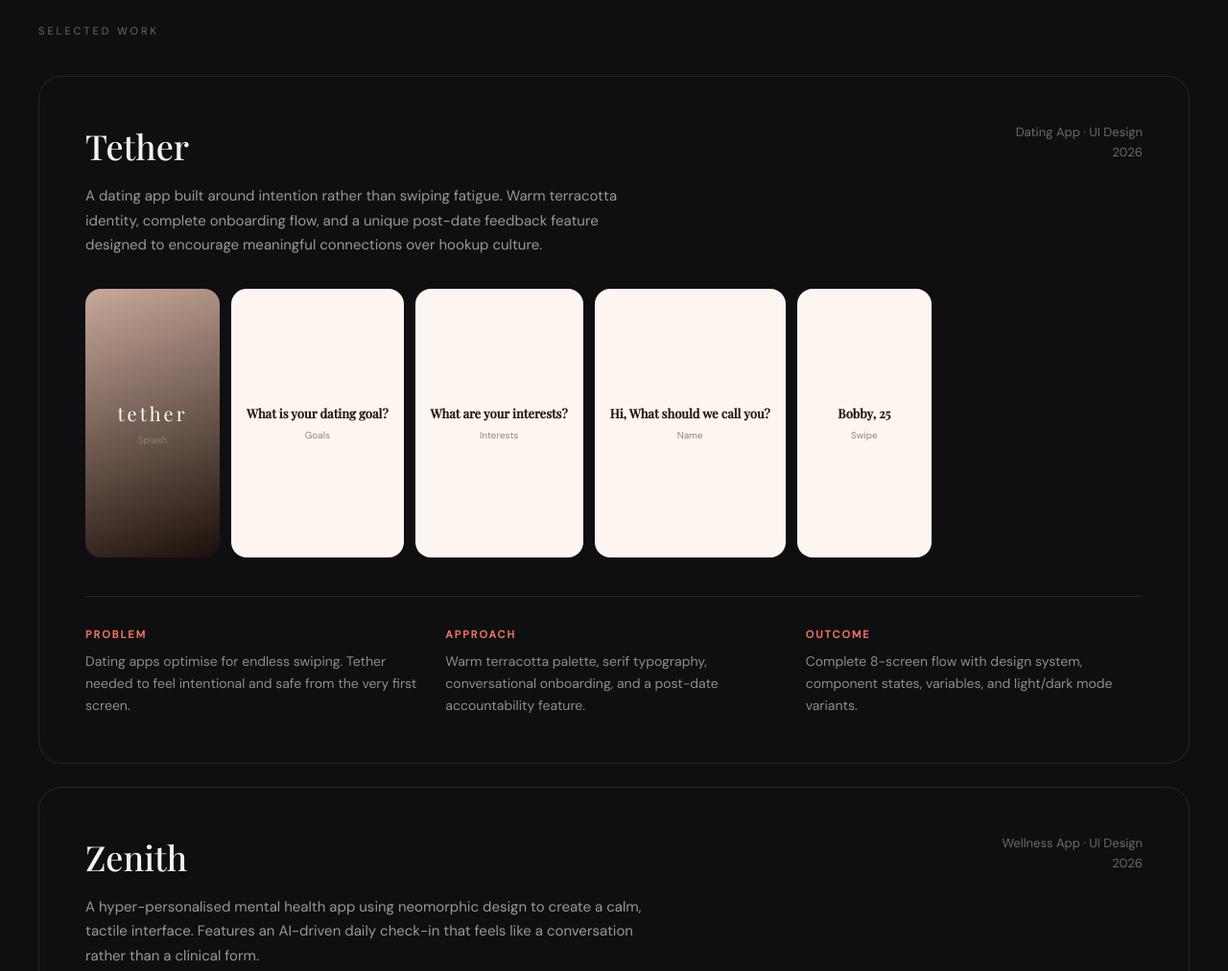
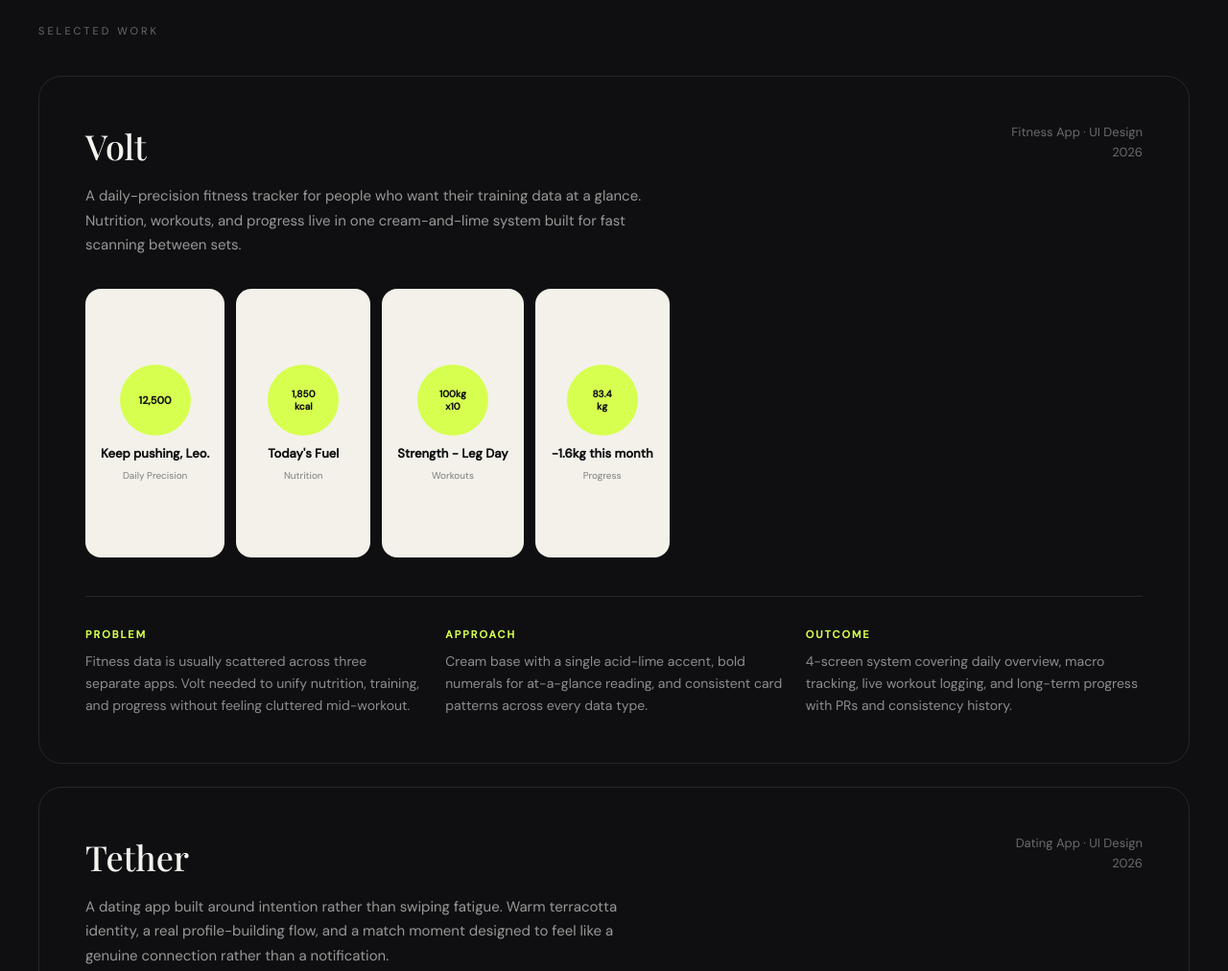
Before and after one commit to bojby/bojby.github.io, a plain HTML site: page index.html in a window 1280 px wide. Shown: the part 640-1652 px from the top of the page at 96% size. Drawn offline with nearby package versions, Linux system fonts and the light colour scheme.

Commit message:
Update index.html

```diff
--- a/index.html
+++ b/index.html
@@ -146,19 +146,26 @@ nav {
   opacity: 0.5;
 }
 
+/* Volt screens — cream base, lime accent, mirrors the real dashboard */
+.v1, .v2, .v3, .v4 { background: #F3F1EA; }
+.volt-accent-block {
+  width: 74px; height: 74px; border-radius: 50%;
+  background: #D6FF4F;
+  display: flex; align-items: center; justify-content: center;
+  margin-bottom: 10px;
+}
+
 /* Tether screens */
 .t1 { background: linear-gradient(160deg, #c9a99a 0%, #1a0f0a 100%); }
 .t2 { background: #FDF6F0; }
 .t3 { background: #FDF6F0; }
 .t4 { background: #FDF6F0; }
-.t5 { background: #FDF6F0; }
 
 /* Zenith screens */
 .z1 { background: #E8E4F0; }
 .z2 { background: #E8E4F0; }
 .z3 { background: #E8E4F0; }
 .z4 { background: #E8E4F0; }
-.z5 { background: #E8E4F0; }
 
 /* Case study grid */
 .case-grid {
@@ -179,6 +186,7 @@ nav {
   color: rgba(245,243,240,0.55);
   line-height: 1.65;
 }
+.volt-accent { color: #D6FF4F; }
 .tether-accent { color: #E8735A; }
 .zenith-accent { color: #7C6FA0; }
 
@@ -296,7 +304,7 @@ nav {
 <!-- Hero -->
 <div class="hero">
   <h1>UI Designer building<br>products people actually<br>want to use.</h1>
-  <p>I design warm, considered digital experiences — from dating apps to wellness tools. Currently exploring the intersection of design and frontend development.</p>
+  <p>I design warm, considered digital experiences — from fitness dashboards to dating apps and wellness tools. Currently exploring the intersection of design and frontend development.</p>
   <div class="tags">
     <div class="tag">Figma</div>
     <div class="tag">Design Systems</div>
@@ -310,13 +318,60 @@ nav {
 <div class="projects" id="projects">
   <p class="section-label">Selected Work</p>
 
+  <!-- Volt -->
+  <div class="project-card">
+    <div class="project-top">
+      <div class="project-name">Volt</div>
+      <div class="project-meta">Fitness App · UI Design<br>2026</div>
+    </div>
+    <p class="project-desc">A daily-precision fitness tracker for people who want their training data at a glance. Nutrition, workouts, and progress live in one cream-and-lime system built for fast scanning between sets.</p>
+
+    <div class="screens">
+      <div class="screen v1">
+        <div class="volt-accent-block"><span style="font-size:11px; font-weight:600; color:#0F0F12;">12,500</span></div>
+        <p style="color: #0F0F12; font-size: 13px; font-weight: 600;">Keep pushing, Leo.</p>
+        <p class="screen-name" style="color: #0F0F12;">Daily Precision</p>
+      </div>
+      <div class="screen v2">
+        <div class="volt-accent-block"><span style="font-size:10px; font-weight:600; color:#0F0F12;">1,850<br>kcal</span></div>
+        <p style="color: #0F0F12; font-size: 13px; font-weight: 600;">Today's Fuel</p>
+        <p class="screen-name" style="color: #0F0F12;">Nutrition</p>
+      </div>
+      <div class="screen v3">
+        <div class="volt-accent-block"><span style="font-size:10px; font-weight:600; color:#0F0F12;">100kg<br>x10</span></div>
+        <p style="color: #0F0F12; font-size: 13px; font-weight: 600;">Strength - Leg Day</p>
+        <p class="screen-name" style="color: #0F0F12;">Workouts</p>
+      </div>
+      <div class="screen v4">
+        <div class="volt-accent-block"><span style="font-size:10px; font-weight:600; color:#0F0F12;">83.4<br>kg</span></div>
+        <p style="color: #0F0F12; font-size: 13px; font-weight: 600;">-1.6kg this month</p>
+        <p class="screen-name" style="color: #0F0F12;">Progress</p>
+      </div>
+    </div>
+
+    <div class="case-grid">
+      <div class="case-item">
+        <h4 class="volt-accent">Problem</h4>
+        <p>Fitness data is usually scattered across three separate apps. Volt needed to unify nutrition, training, and progress without feeling cluttered mid-workout.</p>
+      </div>
+      <div class="case-item">
+        <h4 class="volt-accent">Approach</h4>
+        <p>Cream base with a single acid-lime accent, bold numerals for at-a-glance reading, and consistent card patterns across every data type.</p>
+      </div>
+      <div class="case-item">
+        <h4 class="volt-accent">Outcome</h4>
+        <p>4-screen system covering daily overview, macro tracking, live workout logging, and long-term progress with PRs and consistency history.</p>
+      </div>
+    </div>
+  </div>
+
   <!-- Tether -->
   <div class="project-card">
     <div class="project-top">
       <div class="project-name">Tether</div>
       <div class="project-meta">Dating App · UI Design<br>2026</div>
     </div>
-    <p class="project-desc">A dating app built around intention rather than swiping fatigue. Warm terracotta identity, complete onboarding flow, and a unique post-date feedback feature designed to encourage meaningful connections over hookup culture.</p>
+    <p class="project-desc">A dating app built around intention rather than swiping fatigue. Warm terracotta identity, a real profile-building flow, and a match moment designed to feel like a genuine connection rather than a notification.</p>
 
     <div class="screens">
       <div class="screen t1">
@@ -324,66 +379,56 @@ nav {
         <p class="screen-name" style="color: rgba(255,255,255,0.5);">Splash</p>
       </div>
       <div class="screen t2">
-        <p style="font-family: 'Playfair Display', serif; color: #2C1810; font-size: 13px; font-weight: 600;">What is your dating goal?</p>
-        <p class="screen-name" style="color: #2C1810;">Goals</p>
+        <p style="font-family: 'Playfair Display', serif; color: #2C1810; font-size: 13px; font-weight: 600;">Add your photos</p>
+        <p class="screen-name" style="color: #2C1810;">Build Profile</p>
       </div>
       <div class="screen t3">
-        <p style="font-family: 'Playfair Display', serif; color: #2C1810; font-size: 13px; font-weight: 600;">What are your interests?</p>
-        <p class="screen-name" style="color: #2C1810;">Interests</p>
+        <p style="font-family: 'Playfair Display', serif; color: #2C1810; font-size: 13px; font-weight: 600;">Bobby, 25 · 2km away</p>
+        <p class="screen-name" style="color: #2C1810;">Swipe</p>
       </div>
       <div class="screen t4">
-        <p style="font-family: 'Playfair Display', serif; color: #2C1810; font-size: 13px; font-weight: 600;">Hi, What should we call you?</p>
-        <p class="screen-name" style="color: #2C1810;">Name</p>
-      </div>
-      <div class="screen t5">
-        <p style="font-family: 'Playfair Display', serif; color: #2C1810; font-size: 13px; font-weight: 600;">Bobby, 25</p>
-        <p class="screen-name" style="color: #2C1810;">Swipe</p>
+        <p style="font-family: 'Playfair Display', serif; color: #2C1810; font-size: 13px; font-weight: 600;">Tethered!!! 🐾</p>
+        <p class="screen-name" style="color: #2C1810;">Match</p>
       </div>
     </div>
 
     <div class="case-grid">
       <div class="case-item">
         <h4 class="tether-accent">Problem</h4>
-        <p>Dating apps optimise for endless swiping. Tether needed to feel intentional and safe from the very first screen.</p>
+        <p>Dating apps optimise for endless swiping. Tether needed to feel intentional and warm from the very first screen, not transactional.</p>
       </div>
       <div class="case-item">
         <h4 class="tether-accent">Approach</h4>
-        <p>Warm terracotta palette, serif typography, conversational onboarding, and a post-date accountability feature.</p>
+        <p>Warm terracotta palette, serif typography, a real photo-first profile flow, and a match screen with playful, human copy instead of a generic alert.</p>
       </div>
       <div class="case-item">
         <h4 class="tether-accent">Outcome</h4>
-        <p>Complete 8-screen flow with design system, component states, variables, and light/dark mode variants.</p>
+        <p>End-to-end flow from splash through profile setup, swiping, and match celebration, with a consistent nav bar and component system throughout.</p>
       </div>
     </div>
   </div>
 
   <!-- Zenith -->
   <div class="project-card">
-    <div class="project-top">
-      <div class="project-name">Zenith</div>
-      <div class="project-meta">Wellness App · UI Design<br>2026</div>
-    </div>
-    <p class="project-desc">A hyper-personalised mental health app using neomorphic design to create a calm, tactile interface. Features an AI-driven daily check-in that feels like a conversation rather than a clinical form.</p>
+    <div class="project-name">Zenith</div>
+    <div class="project-meta" style="margin-bottom: 16px;">Wellness App · UI Design · 2026</div>
+    <p class="project-desc">A hyper-personalised mental health app using a soft lavender system to feel calm rather than clinical. Daily check-ins, guided breathing, and AI-driven insights replace the usual form-heavy mood tracker.</p>
 
     <div class="screens">
       <div class="screen z1">
-        <p style="font-family: 'Playfair Display', serif; color: #2D2640; font-size: 20px; letter-spacing: 3px;">zenith</p>
-        <p class="screen-name" style="color: #2D2640;">Splash</p>
-      </div>
-      <div class="screen z2">
         <p style="font-family: 'Playfair Display', serif; color: #2D2640; font-size: 13px;">How are you feeling right now?</p>
         <p class="screen-name" style="color: #2D2640;">Check-in</p>
       </div>
-      <div class="screen z3">
+      <div class="screen z2">
         <div style="width: 60px; height: 60px; border-radius: 50%; background: #7C6FA0; margin-bottom: 8px;"></div>
         <p style="font-family: 'Playfair Display', serif; color: #2D2640; font-size: 13px;">Box Breathing</p>
         <p class="screen-name" style="color: #2D2640;">Exercise</p>
       </div>
-      <div class="screen z4">
+      <div class="screen z3">
         <p style="font-family: 'Playfair Display', serif; color: #2D2640; font-size: 13px;">Your Insights</p>
         <p class="screen-name" style="color: #2D2640;">Dashboard</p>
       </div>
-      <div class="screen z5">
+      <div class="screen z4">
         <p style="font-family: 'Playfair Display', serif; color: #2D2640; font-size: 13px;">Your Profile</p>
         <p class="screen-name" style="color: #2D2640;">Profile</p>
       </div>
@@ -396,11 +441,11 @@ nav {
       </div>
       <div class="case-item">
         <h4 class="zenith-accent">Approach</h4>
-        <p>Neomorphic UI, soft lavender palette, AI greeting bubbles, and color-coded mood tracking across every screen.</p>
+        <p>Soft lavender palette, a guided breathing ritual as the centrepiece interaction, and color-coded mood patterns surfaced as plain-language insights.</p>
       </div>
       <div class="case-item">
         <h4 class="zenith-accent">Outcome</h4>
-        <p>6-screen system covering check-in, mood dashboard, breathing exercises, insights calendar and profile management.</p>
+        <p>4-screen system covering daily check-in, a guided exercise, an insights dashboard with monthly patterns, and profile management.</p>
       </div>
     </div>
   </div>
```
